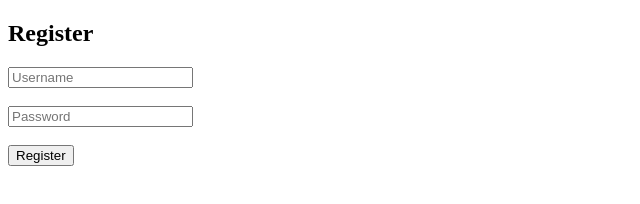
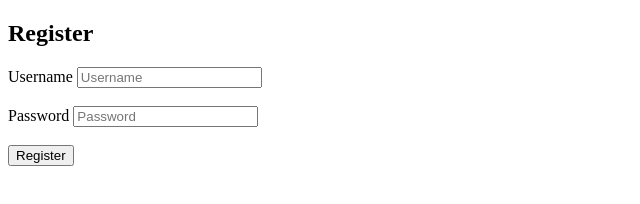
Before and after one commit to FatihEdu/ymproje1, a website: page views/register.html in a window 1280 px wide. Shown: the whole page, without its empty margins (0-640 px from the left). Drawn offline with Linux system fonts and the light colour scheme.

Commit message:
Update views/register.html
HTML improvement

Co-authored-by: Copilot <175728472+Copilot@users.noreply.github.com>

```diff
--- a/views/register.html
+++ b/views/register.html
@@ -1,11 +1,13 @@
 <!DOCTYPE html>
-<html>
+<html lang="en">
 <body>
  <h2>Register</h2>
  <form action="/register" method="POST">
- <input type="text" name="username" placeholder="Username"
+ <label for="username">Username</label>
+ <input type="text" id="username" name="username" placeholder="Username"
 required><br><br>
- <input type="password" name="password" placeholder="Password"
+ <label for="password">Password</label>
+ <input type="password" id="password" name="password" placeholder="Password"
 required><br><br>
  <button type="submit">Register</button>
  </form>
```
